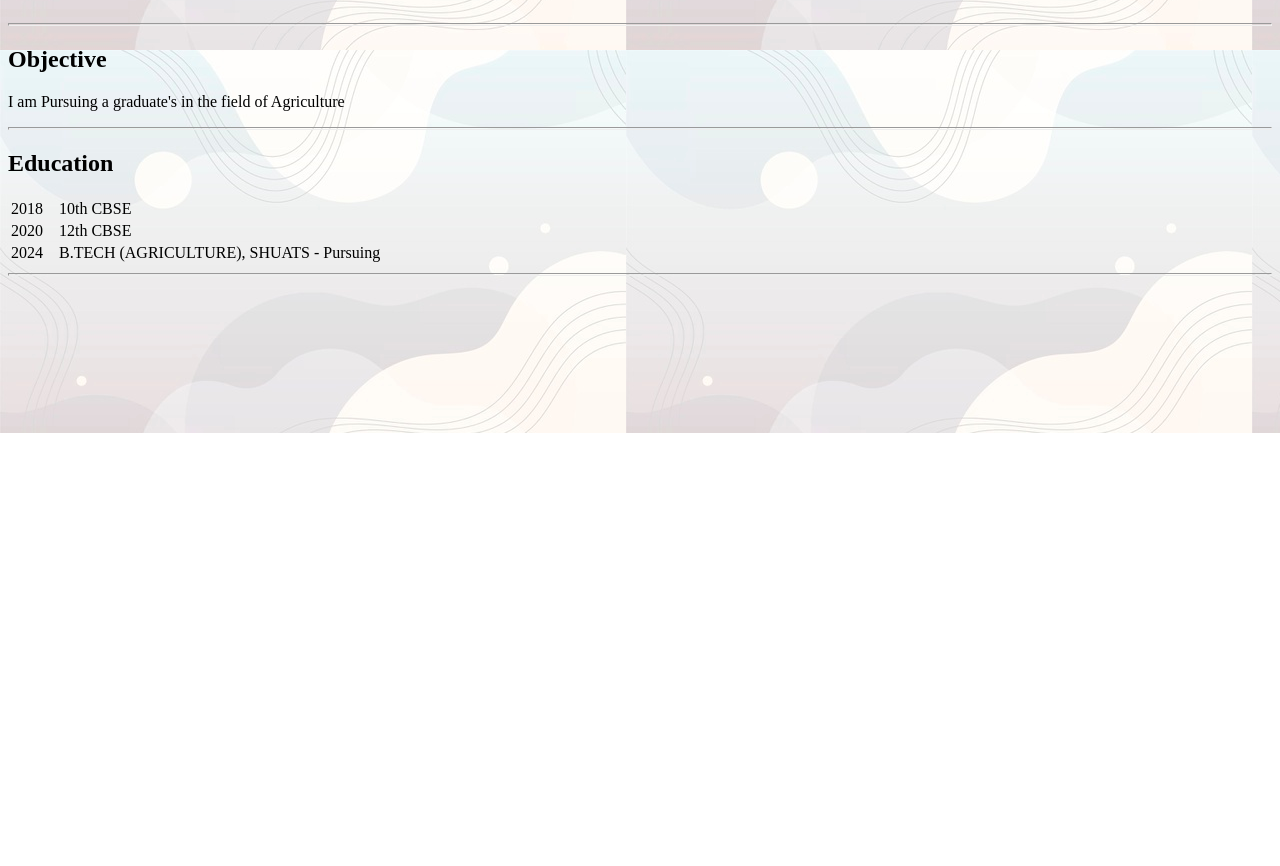
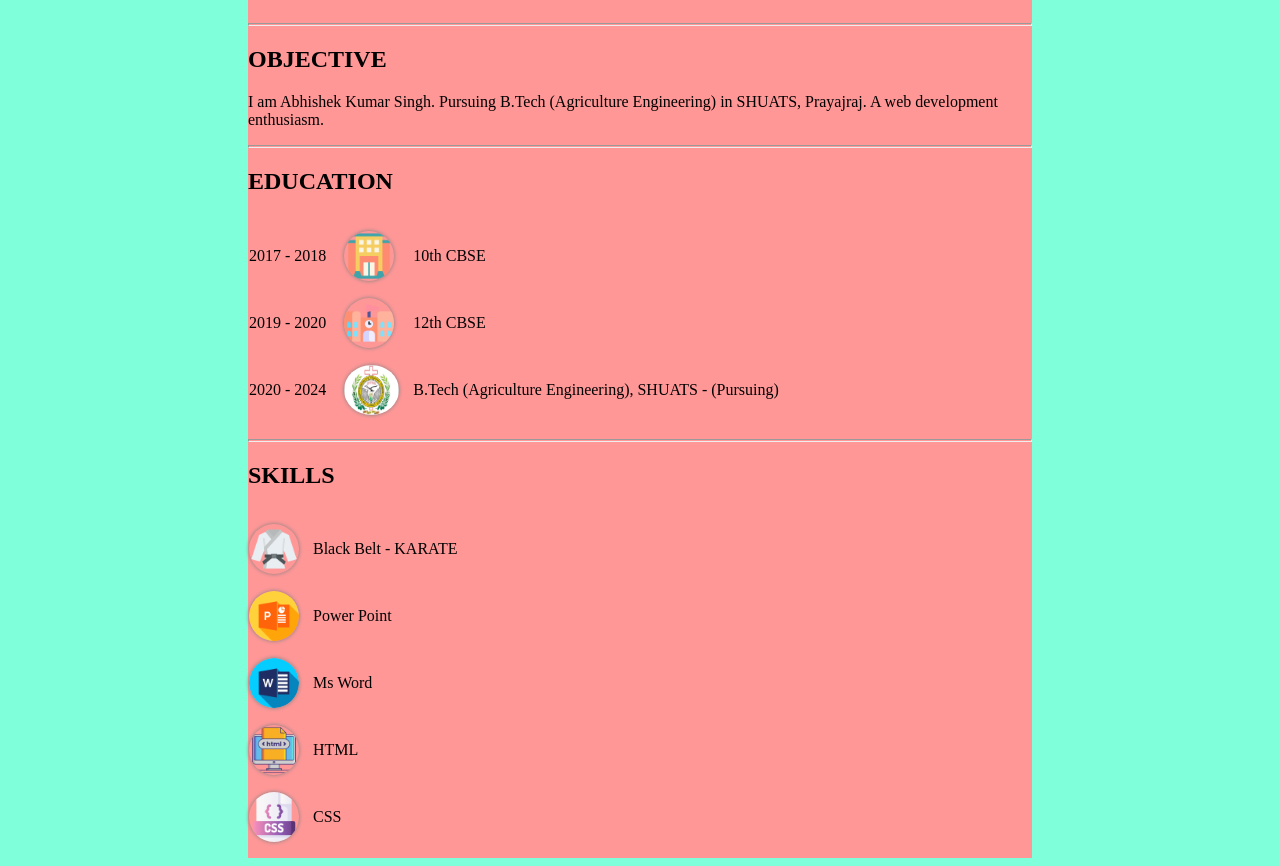
Before and after one commit to aabhishekkrsingh/resume, a plain HTML site: page index.html in a window 1280 px wide. Shown: the part 367-1233 px from the top of the page. Before the commit the page ends 800 px from the top, so only its background shows below. Drawn offline with Linux system fonts and the light colour scheme.

Commit message:
Add files via upload

```diff
--- a/index.html
+++ b/index.html
@@ -3,7 +3,8 @@
   <head>
     <title>Resume</title>
   </head>
-  <body background="background.jpg">
+  <body style="background-color: #80FFDB;">
+    <div style="margin: 0 15rem; background-color: #ff9797;">
       <table cellspacing="50">
         <tr>
           <td>
@@ -24,7 +25,7 @@
             </div>
             <br />
             <br />
-          <div style="display: block; text-align: left">
+            <div style="display: block; text-align: left;">
               <img align="left" src="gmail.png" border="0" width="30" height="30" />
               &nbsp &nbsp 20btag132@shuats.edu.in<br />
             </div>
@@ -47,25 +48,104 @@
 
       <br />
       <hr size="3px" />
-    <h2>Objective</h2>
-   <p> I am Pursuing a graduate's in the field of Agriculture</p>
+      <h2>OBJECTIVE</h2>
+     <p> I am Abhishek Kumar Singh. Pursuing B.Tech (Agriculture Engineering) in SHUATS, Prayajraj. A web development enthusiasm.</p>
      <hr size="3px">
-    <h2>Education</h2>
+      <h2>EDUCATION</h2>
 
-    <table>
+      <table style="border-spacing:0 15px;">
         <tr>
-        <td>2018</td>
+          <td>2017 - 2018</td>
+          <td>
+            <div style="display: block; text-align: left">
+              <img style="border-radius: 100%; box-shadow: 0 0 4px grey;" align="left" src="10.png" border="0" width="50" height="50" />
+              &nbsp &nbsp <br />
+            </div>
+          </td>
           <td>10th CBSE</td>
         </tr>
         <tr>
-        <td>2020</td>
+          <td>2019 - 2020</td>
+          <td>
+            <div style="display: block; text-align: left">
+              <img style="border-radius: 100%; box-shadow: 0 0 4px grey;" align="left" src="12th.png" border="0" width="50" height="50" />
+              &nbsp &nbsp <br />
+            </div>
+          </td>
           <td>12th CBSE</td>
         </tr>
         <tr>
-        <td>2024&nbsp &nbsp</td>
-        <td>B.TECH (AGRICULTURE), SHUATS - Pursuing</td>
+          <td>2020 - 2024 &nbsp &nbsp</td>
+          <td>
+            <div style="display: block; text-align: left">
+              <img style="border-radius: 100%; box-shadow: 0 0 4px grey;" align="left" src="shuats.jpg" border="0" width="55" height="50" />
+              &nbsp &nbsp <br />
+            </div>
+          </td>
+          <td>B.Tech (Agriculture Engineering), SHUATS - (Pursuing)</td>
         </tr>
       </table>
       <hr size="3px" />
+      <h2>
+        SKILLS
+      </h2>
+    <table  style="border-spacing:0 15px;">
+      <tr>
+        <td>
+          <div style="display: block; text-align: left">
+            <img style="border-radius: 100%; box-shadow: 0 0 4px grey;" align="left" src="judo.png" border="0" width="50" height="50" />
+            &nbsp &nbsp <br />
+          </div>
+        </td>
+        <td>
+          Black Belt - KARATE
+        </td>
+      </tr>
+      <tr>
+        <td>
+          <div style="display: block; text-align: left">
+            <img style="border-radius: 100%; box-shadow: 0 0 4px grey;" align="left" src="powerpoint.png" border="0" width="50" height="50" />
+            &nbsp &nbsp <br />
+          </div>
+        </td>
+        <td>
+         Power Point
+        </td>
+      </tr>
+      <tr>
+        <td>
+          <div style="display: block; text-align: left">
+            <img style="border-radius: 100%; box-shadow: 0 0 4px grey;" align="left" src="word.png" border="0" width="50" height="50" />
+            &nbsp &nbsp <br />
+          </div>
+        </td>
+        <td>
+          Ms Word
+        </td>
+      </tr>
+      <tr>
+        <td>
+          <div style="display: block; text-align: left">
+            <img style="border-radius: 100%; box-shadow: 0 0 4px grey;" align="left" src="html.png" border="0" width="50" height="50" />
+            &nbsp &nbsp <br />
+          </div>
+        </td>
+        <td>
+          HTML
+        </td>
+      </tr>
+      <tr>
+        <td>
+          <div style="display: block; text-align: left">
+            <img style="border-radius: 100%; box-shadow: 0 0 4px grey;" align="left" src="css.png" border="0" width="50" height="50" />
+            &nbsp &nbsp <br />
+          </div>
+        </td>
+        <td>
+          CSS
+        </td>
+      </tr>
+    </table>
+  </div>
 </body>
 </html>
```
Also changed, not shown: 10.png (added), 12th.png (added), css.png (added), html.png (added), judo.png (added), powerpoint.png (added), shuats.jpg (added), word.png (added). Lines whose indentation alone changed are shown as unchanged.
